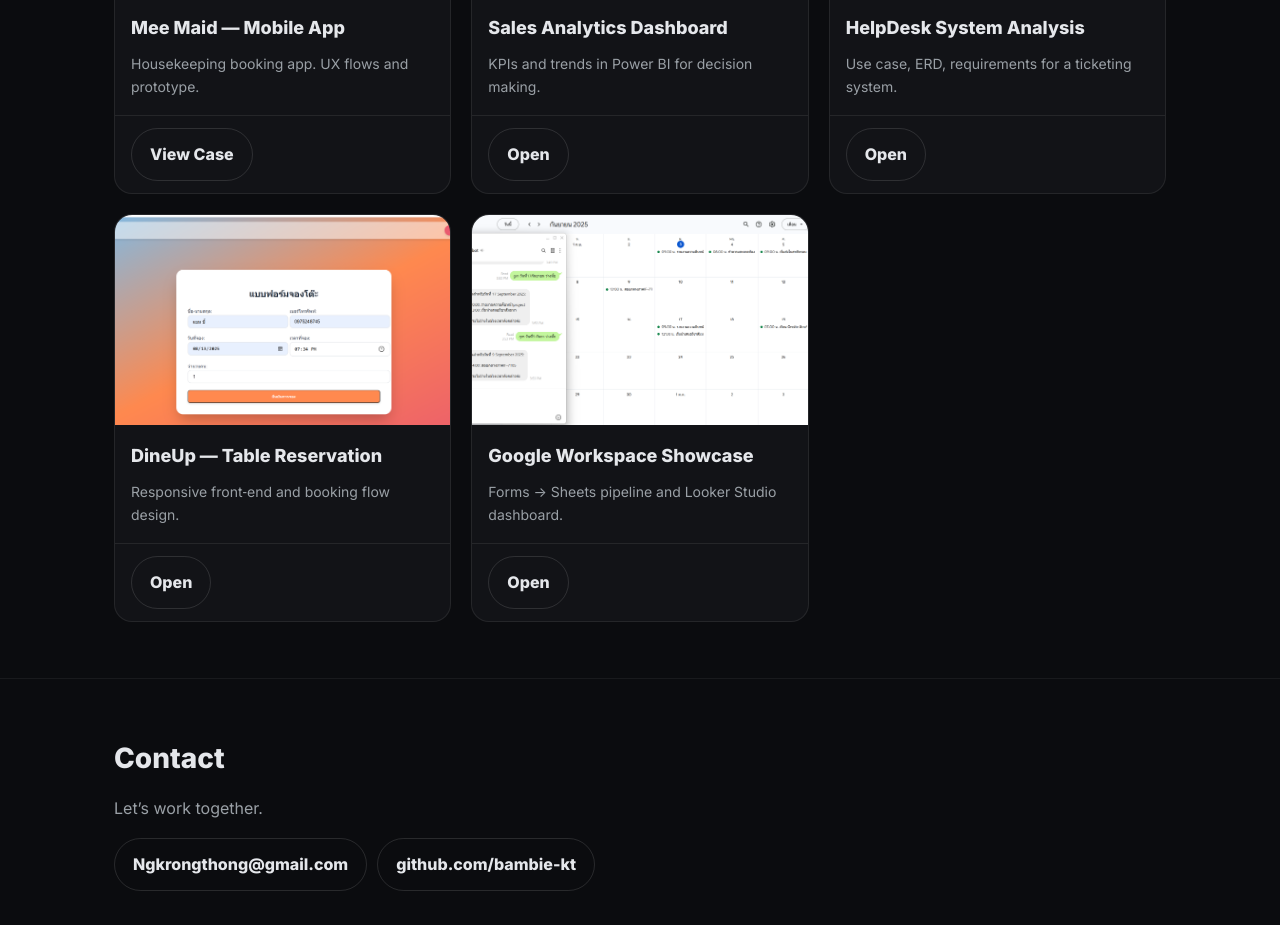
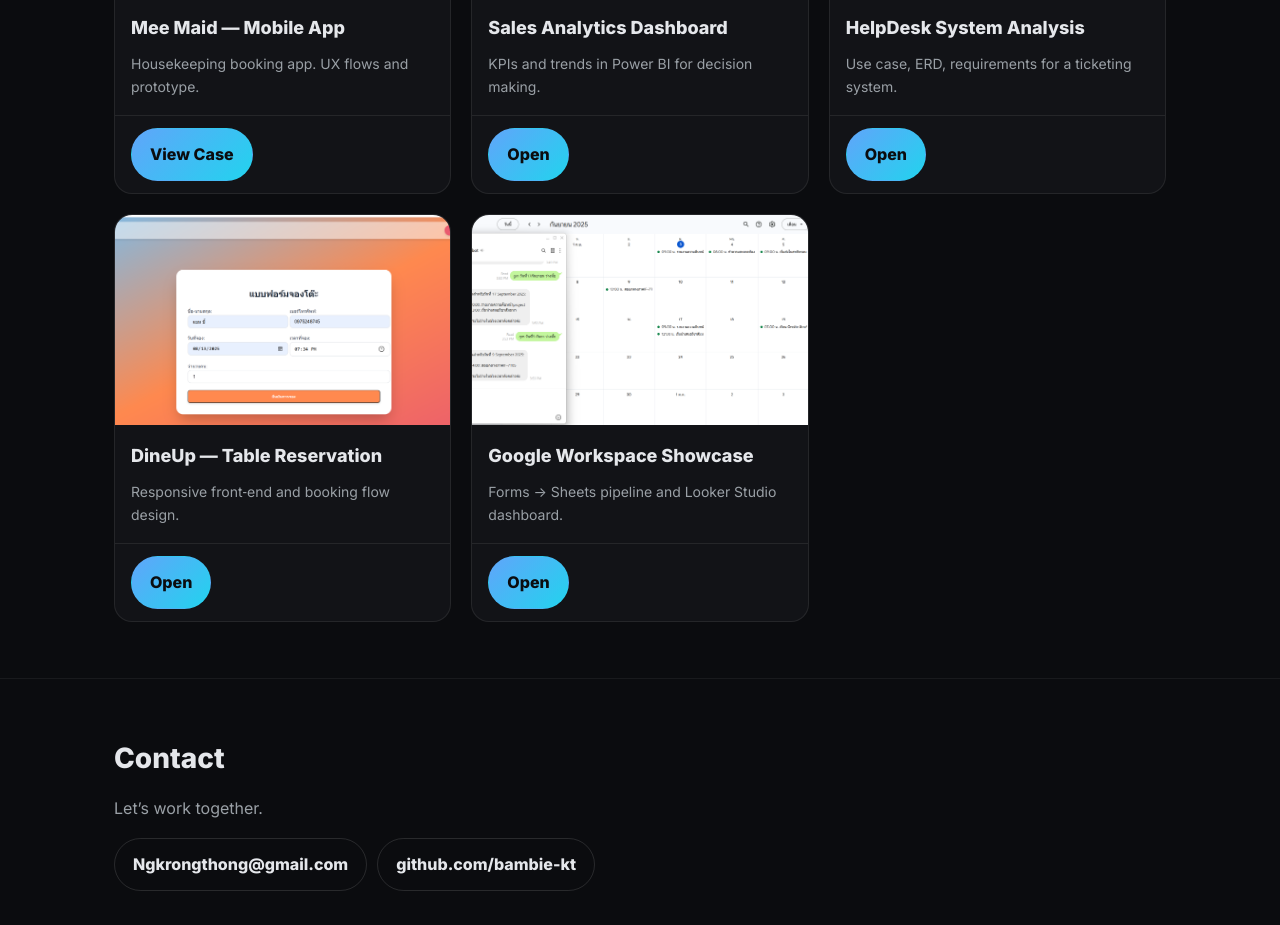
Before and after one commit to bambie-kt/PortfolioKrongthong, a plain HTML site: page index.html in a window 1280 px wide. Shown: the part 983-1908 px from the top of the page. Drawn offline with Linux system fonts and the light colour scheme.

Commit message:
Edit color

```diff
--- a/index.html
+++ b/index.html
@@ -59,7 +59,7 @@
             <p>Housekeeping booking app. UX flows and prototype.</p>
           </div>
           <div class="foot">
-            <a class="btn" href="project-detail.html">View Case</a>
+            <a class="btn primary" href="project-detail.html">View Case</a>
           </div>
         </article>
         <article class="card">
@@ -69,7 +69,7 @@
             <p>KPIs and trends in Power BI for decision making.</p>
           </div>
           <div class="foot">
-            <a class="btn" href="sales-dashboard.html">Open</a>
+            <a class="btn primary" href="sales-dashboard.html">Open</a>
           </div>
         </article>
         <article class="card">
@@ -79,7 +79,7 @@
             <p>Use case, ERD, requirements for a ticketing system.</p>
           </div>
           <div class="foot">
-            <a class="btn" href="helpdeck.html">Open</a>
+            <a class="btn primary" href="helpdeck.html">Open</a>
           </div>
         </article>
         <article class="card">
@@ -89,7 +89,7 @@
             <p>Responsive front‑end and booking flow design.</p>
           </div>
           <div class="foot">
-            <a class="btn" href="dineup.html">Open</a>
+            <a class="btn primary" href="dineup.html">Open</a>
           </div>
         </article>
         <article class="card">
@@ -99,7 +99,7 @@
             <p>Forms → Sheets pipeline and Looker Studio dashboard.</p>
           </div>
           <div class="foot">
-            <a class="btn" href="ggworkspace.html">Open</a>
+            <a class="btn primary" href="ggworkspace.html">Open</a>
           </div>
         </article>
       </div>
```
